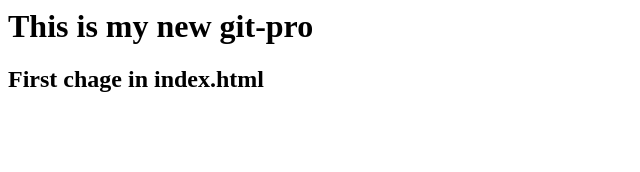
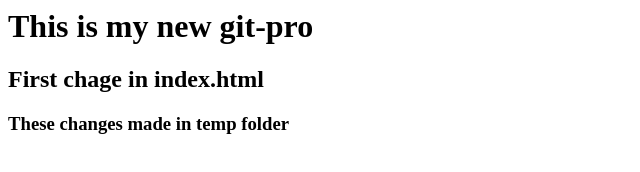
Before and after one commit to Rajiv73/Test-pro, a plain HTML site: page index.html in a window 1280 px wide. Shown: the whole page, without its empty margins (0-640 px from the left). Drawn offline with Linux system fonts and the light colour scheme.

Commit message:
change in temp

```diff
--- a/index.html
+++ b/index.html
@@ -5,5 +5,6 @@
 <body>
 <h1>This is my new git-pro</h1>
 <h2>First chage in index.html</h2>
+<h3>These changes made in temp folder</h3>
 </body>
 </html>
```
